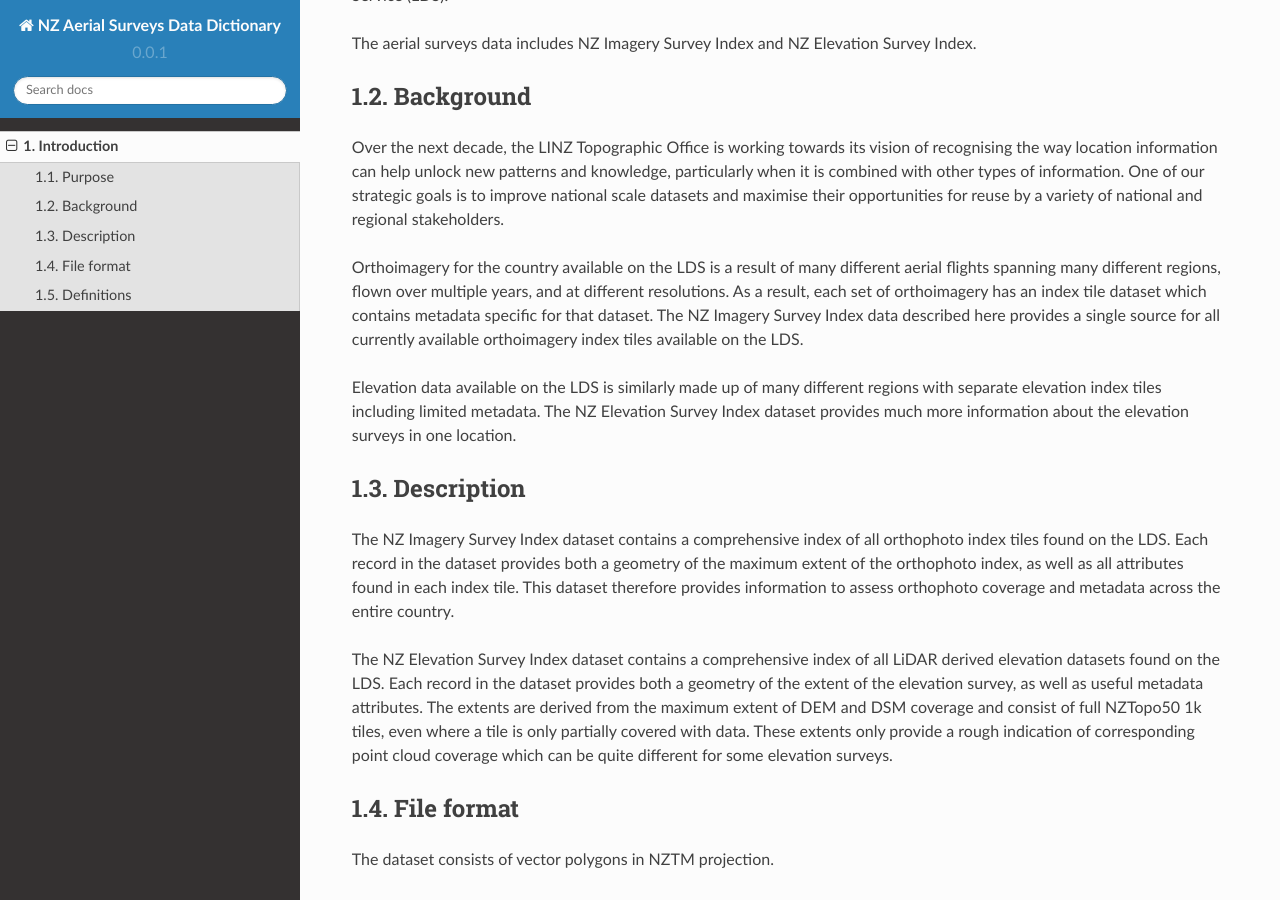
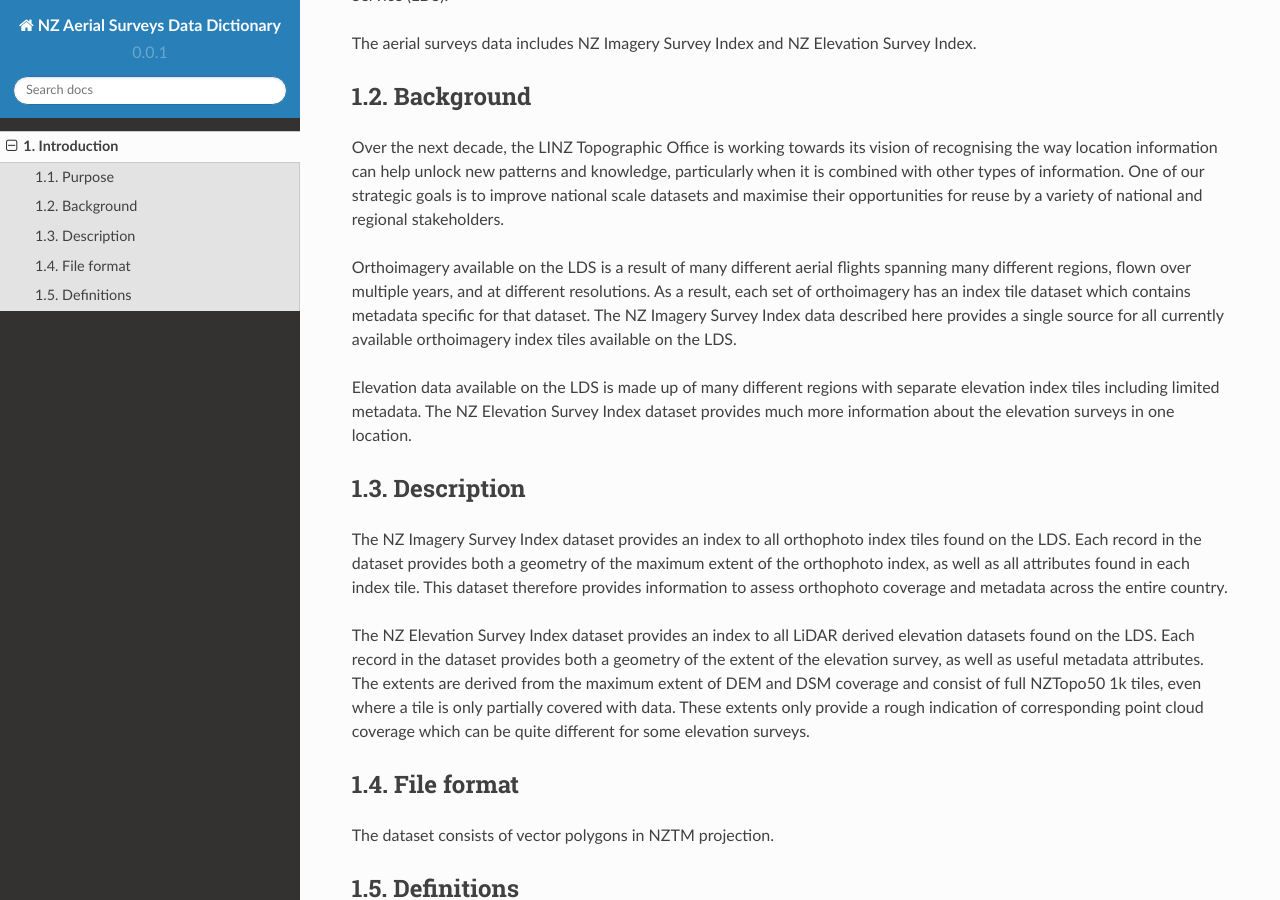
Before and after one commit to linz/nz-aerial-survey-indexes, a Sphinx documentation site: the page built from docs/source/introduction.rst, in a window 1280 px wide and 900 px high, scrolled down 256 px. Built offline with Sphinx 7.4.7 and the Read the Docs theme 2.0.0, drawn with Linux system fonts in a browser that asks for light colours; pages that are not in the unit, such as notebooks, are missing from menus.

```diff
--- a/docs/source/introduction.rst
+++ b/docs/source/introduction.rst
@@ -15,16 +15,16 @@
 
 Over the next decade, the LINZ Topographic Office is working towards its vision of recognising the way location information can help unlock new patterns and knowledge, particularly when it is combined with other types of information. One of our strategic goals is to improve national scale datasets and maximise their opportunities for reuse by a variety of national and regional stakeholders.
 
-Orthoimagery for the country available on the LDS is a result of many different aerial flights spanning many different regions, flown over multiple years, and at different resolutions. As a result, each set of orthoimagery has an index tile dataset which contains metadata specific for that dataset. The NZ Imagery Survey Index data described here provides a single source for all currently available orthoimagery index tiles available on the LDS.
+Orthoimagery available on the LDS is a result of many different aerial flights spanning many different regions, flown over multiple years, and at different resolutions. As a result, each set of orthoimagery has an index tile dataset which contains metadata specific for that dataset. The NZ Imagery Survey Index data described here provides a single source for all currently available orthoimagery index tiles available on the LDS.
 
-Elevation data available on the LDS is similarly made up of many different regions with separate elevation index tiles including limited metadata. The NZ Elevation Survey Index dataset provides much more information about the elevation surveys in one location.
+Elevation data available on the LDS is made up of many different regions with separate elevation index tiles including limited metadata. The NZ Elevation Survey Index dataset provides much more information about the elevation surveys in one location.
 
 Description
 ---------------------------
 
-The NZ Imagery Survey Index dataset contains a comprehensive index of all orthophoto index tiles found on the LDS. Each record in the dataset provides both a geometry of the maximum extent of the orthophoto index, as well as all attributes found in each index tile. This dataset therefore provides information to assess orthophoto coverage and metadata across the entire country.
+The NZ Imagery Survey Index dataset provides an index to all orthophoto index tiles found on the LDS. Each record in the dataset provides both a geometry of the maximum extent of the orthophoto index, as well as all attributes found in each index tile. This dataset therefore provides information to assess orthophoto coverage and metadata across the entire country.
 
-The NZ Elevation Survey Index dataset contains a comprehensive index of all LiDAR derived elevation datasets found on the LDS. Each record in the dataset provides both a geometry of the extent of the elevation survey, as well as useful metadata attributes. The extents are derived from the maximum extent of DEM and DSM coverage and consist of full NZTopo50 1k tiles, even where a tile is only partially covered with data. These extents only provide a rough indication of corresponding point cloud coverage which can be quite different for some elevation surveys.
+The NZ Elevation Survey Index dataset provides an index to all LiDAR derived elevation datasets found on the LDS. Each record in the dataset provides both a geometry of the extent of the elevation survey, as well as useful metadata attributes. The extents are derived from the maximum extent of DEM and DSM coverage and consist of full NZTopo50 1k tiles, even where a tile is only partially covered with data. These extents only provide a rough indication of corresponding point cloud coverage which can be quite different for some elevation surveys.
 
 File format
 ---------------------------
```
Also changed, not shown: 2 other files.
